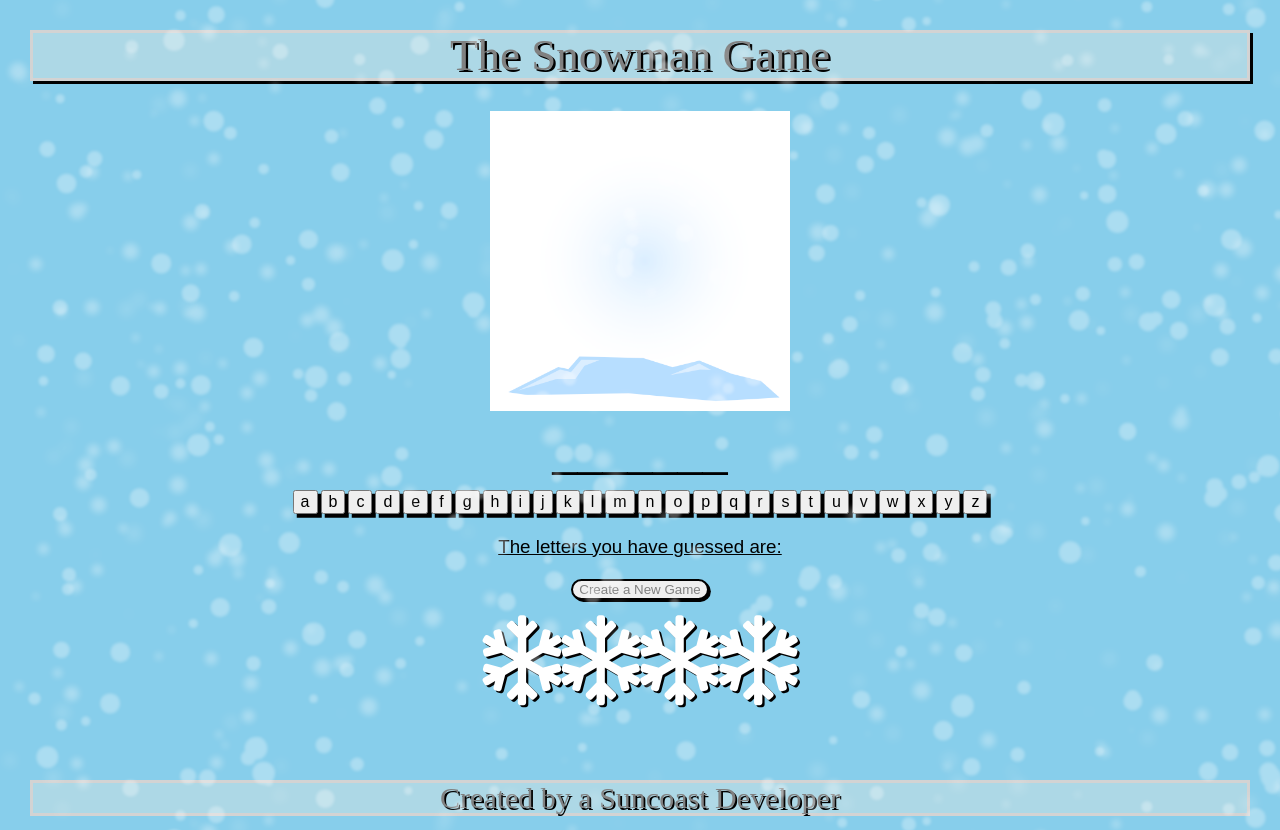
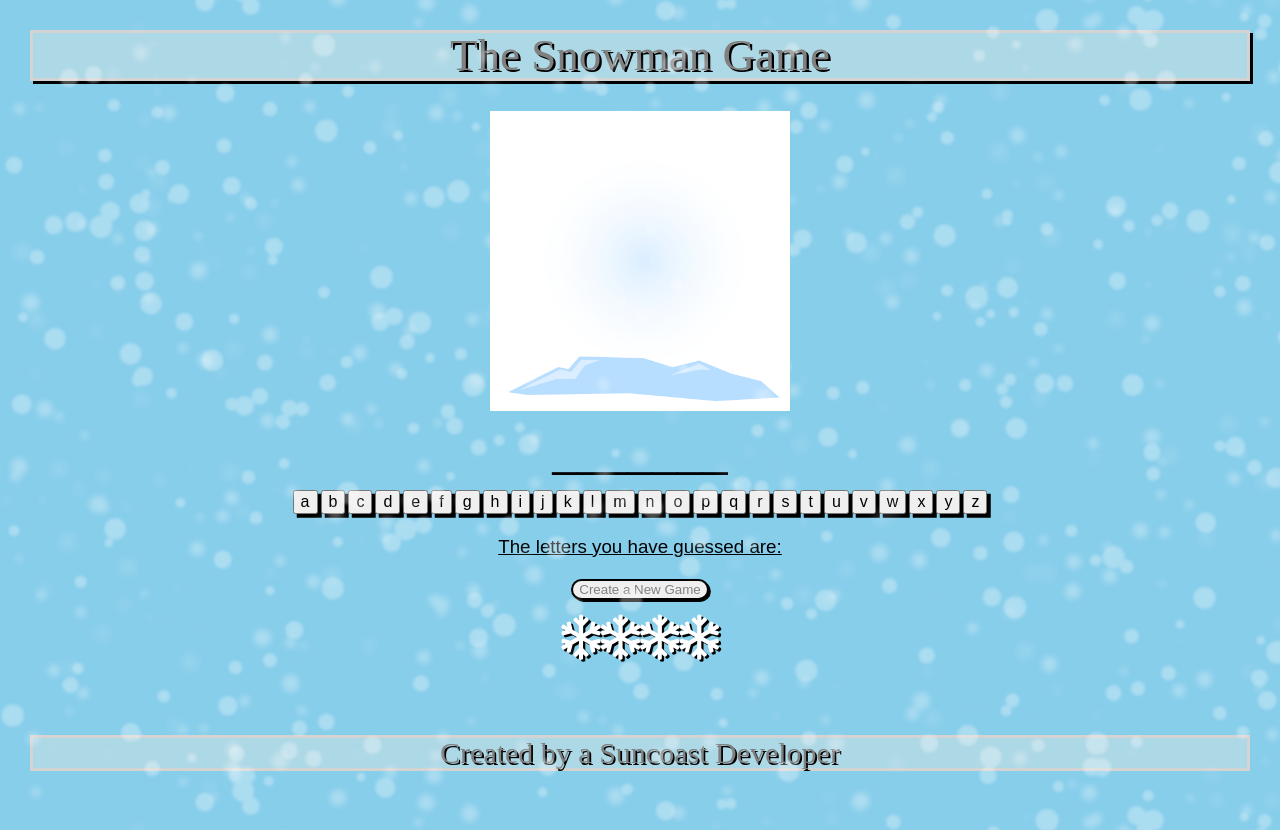
Before and after one commit to Austinentpierce/Snowman, a React app: page / in a window 1280 px wide. In both pictures the pointer is over the element 640 px from the left and 637 px from the top of the page. Built offline with nearby package versions, Linux system fonts and the light colour scheme; the HTML template or start-up script is replaced by a standard one; a web font is replaced by a local one.

Commit message:
Added readme

```diff
--- a/src/index.scss
+++ b/src/index.scss
@@ -70,7 +70,7 @@ header {
   margin: 1rem;
 }
 .snowflake:hover {
-  font-size: 2rem;
+  font-size: 2rem 2rem;
 }
 footer {
   font-size: 2rem;
```
